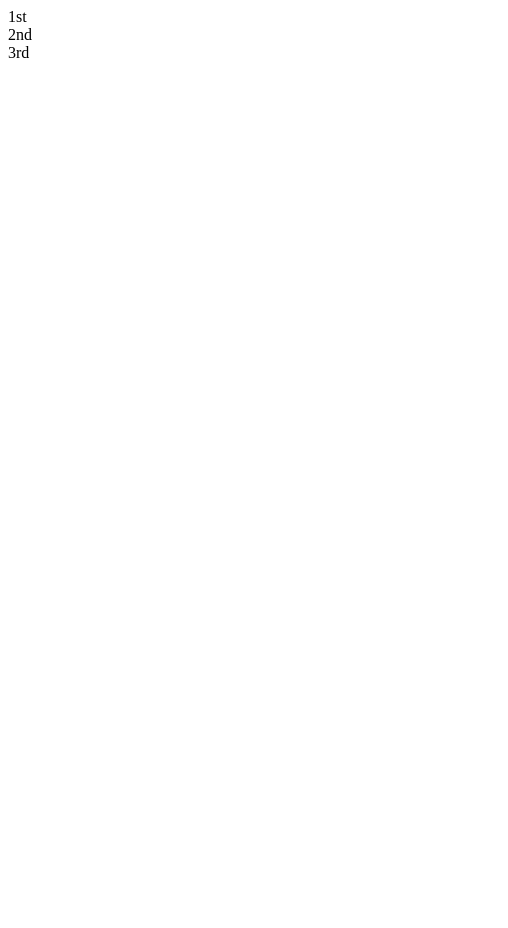
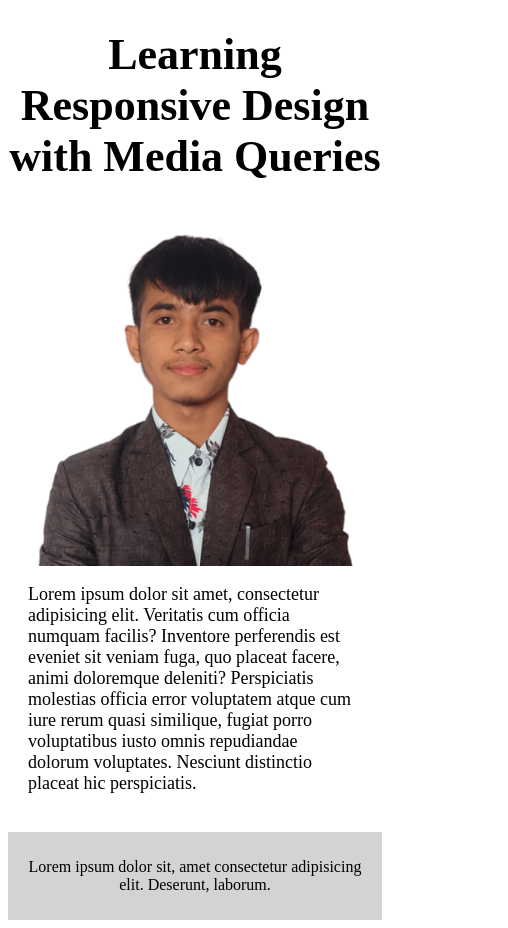
Before and after one commit to binayakbhandari/Learning-CSS-Project, a plain HTML site: page index.html in a window 390 px wide. Shown: the whole page, 508 px wide, since content can reach past the window. Before the commit the page ends 844 px from the top, so only its background shows below. Drawn offline with Linux system fonts and the light colour scheme.

Commit message:
Lerning Responsive Design With Media Queries

```diff
--- a/index.html
+++ b/index.html
@@ -1,19 +1,25 @@
 <!DOCTYPE html>
 <html lang="en">
-
 <head>
     <meta charset="UTF-8">
     <meta name="viewport" content="width=device-width, initial-scale=1.0">
-    <link rel="stylesheet" href="./style.css">
-    <title>Positioning and Z-Index</title>
+    <link rel="stylesheet" href="style.css">
+    <title>Responsive Design with Media Queries</title>
 </head>
+<body>
+    <header>
+        <h1>Learning Responsive Design with Media Queries</h1>
+    </header>
 
-<body>
-    <div class="container">
-        <div class="box1">1st</div>
-        <div class="box2">2nd</div>
-        <div class="box3">3rd</div>
-    </div>
+    <main>
+        <img src="./profile.png" alt="">
+        <p>Lorem ipsum dolor sit amet, consectetur adipisicing elit. Veritatis cum officia numquam facilis? Inventore perferendis est eveniet sit veniam fuga, quo placeat facere, animi doloremque deleniti? Perspiciatis molestias officia error voluptatem atque cum iure rerum quasi similique, fugiat porro voluptatibus iusto omnis repudiandae dolorum voluptates. Nesciunt distinctio placeat hic perspiciatis.</p>
+    </main>
+
+    <footer>
+        <p>
+            Lorem ipsum dolor sit, amet consectetur adipisicing elit. Deserunt, laborum.
+        </p>
+    </footer>
 </body>
-
 </html>
--- a/style.css
+++ b/style.css
@@ -1,6 +1,57 @@
-.container {
-    position: relative;
-    width: 500px;
-    height: 500px;
+header {
+    font-size: 24px;
+    text-align: center;
+}
 
+footer {
+    text-align: center;
+    color: black;
+    background-color: lightgray;
+    padding: 10px 20px;
 }
+
+main {
+    display: flex;
+    flex-direction: column;
+    justify-content: center;
+    align-items: center;
+    padding: 20px;
+}
+
+main img {
+    max-width: 100%;
+    height: auto;
+}
+
+main p {
+    font-size: 20px;
+}
+
+/* For Mobile Phones */
+@media (max-width: 600px) {
+    header {
+        font-size: 18px;
+    }
+
+    main p {
+        font-size: 14px;
+    }
+}
+/* For Tablets */
+@media (max-width: 768px) {
+    header {
+        font-size: 20px;
+    }
+    main p {
+        font-size: 16px;
+    }
+}
+/* For Small Laptops */
+@media (max-width: 1024px) {
+    header {
+        font-size: 22px;
+    }
+    main p {
+        font-size: 18px;
+    }
+}
```
